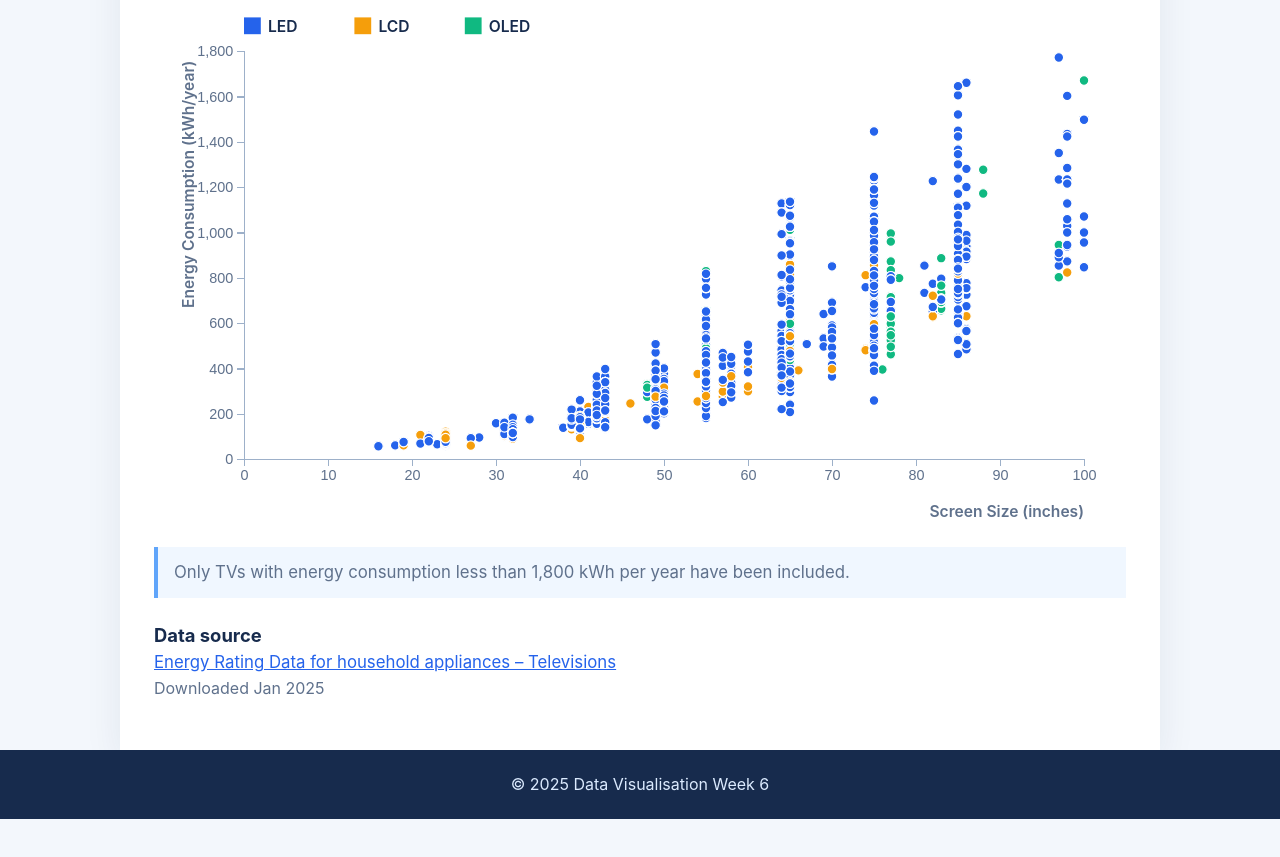
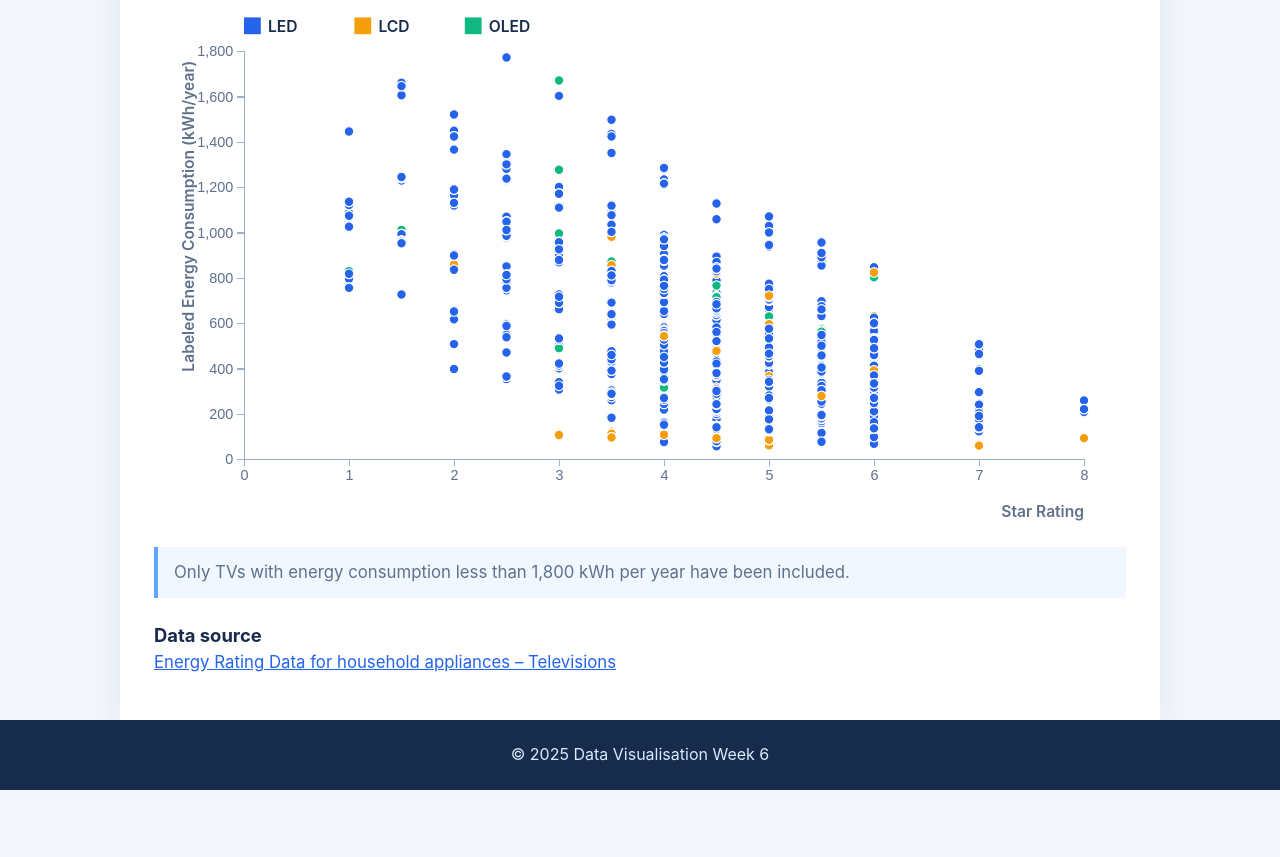
Before and after one commit to AmosTong1110/T06_105804977, a plain HTML site: page index.html in a window 1280 px wide. Shown: the part 959-1816 px from the top of the page. Drawn offline with nearby package versions, Linux system fonts and the light colour scheme.

Commit message:
Make some changes

```diff
--- a/index.html
+++ b/index.html
@@ -37,10 +37,9 @@
 
     <section class="source">
       <h3>Data source</h3>
-      <a href="https://data.gov.au/data/dataset/559708e5-480e-4f94-8429-c4" target="_blank" rel="noreferrer">
+      <a href="http://data.gov.au/data/dataset/energy-rating-for-household-appliances" target="_blank" rel="noreferrer">
         Energy Rating Data for household appliances &ndash; Televisions
       </a>
-      <p>Downloaded Jan 2025</p>
     </section>
   </main>
 
--- a/js/scatterplot.js
+++ b/js/scatterplot.js
@@ -8,7 +8,7 @@ function drawScatterplot(data) {
     .attr("class", "chart")
     .attr("viewBox", `0 0 ${widthS} ${heightS}`)
     .attr("role", "img")
-    .attr("aria-label", "Scatterplot of TV screen size and energy consumption");
+    .attr("aria-label", "Scatterplot of TV star rating and energy consumption");
 
   const chart = svg.append("g")
     .attr("transform", `translate(${marginS.left},${marginS.top})`);
@@ -32,7 +32,7 @@ function drawScatterplot(data) {
       .text(screenType);
   });
 
-  xScaleS.domain([0, d3.max(data, d => d.screenSize) || 1]).nice();
+  xScaleS.domain([0, d3.max(data, d => d.star) || 1]).nice();
   yScaleS.domain([0, MAX_ENERGY]).nice();
 
   const tooltip = d3.select("body")
@@ -46,7 +46,7 @@ function drawScatterplot(data) {
     .data(data)
     .join("circle")
     .attr("class", "point")
-    .attr("cx", d => xScaleS(d.screenSize))
+    .attr("cx", d => xScaleS(d.star))
     .attr("cy", d => yScaleS(d.energyConsumption))
     .attr("r", 4)
     .attr("fill", d => colorScale(d.screenTech))
@@ -85,7 +85,7 @@ function drawScatterplot(data) {
     .attr("x", innerWidthS)
     .attr("y", innerHeightS + 48)
     .attr("text-anchor", "end")
-    .text("Screen Size (inches)");
+    .text("Star Rating");
 
   chart.append("text")
     .attr("class", "axis-label")
@@ -93,5 +93,5 @@ function drawScatterplot(data) {
     .attr("x", -8)
     .attr("y", -42)
     .attr("text-anchor", "end")
-    .text("Energy Consumption (kWh/year)");
+    .text("Labeled Energy Consumption (kWh/year)");
 }
```
